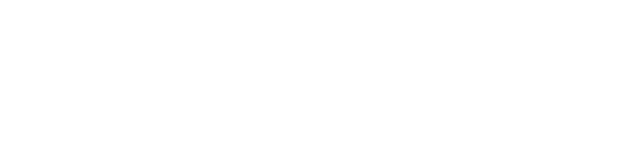
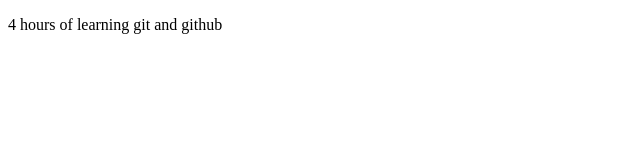
Before and after one commit to Godfather-Tony/Testing-repo, a plain HTML site: page index.html in a window 1280 px wide. Shown: the whole page, without its empty margins (0-640 px from the left). Drawn offline with Linux system fonts and the light colour scheme.

Commit message:
added new line of code

```diff
--- a/index.html
+++ b/index.html
@@ -6,6 +6,6 @@
     <title>Document</title>
 </head>
 <body>
-
+    <p>4 hours of learning git and github</p>
 </body>
 </html>
```
